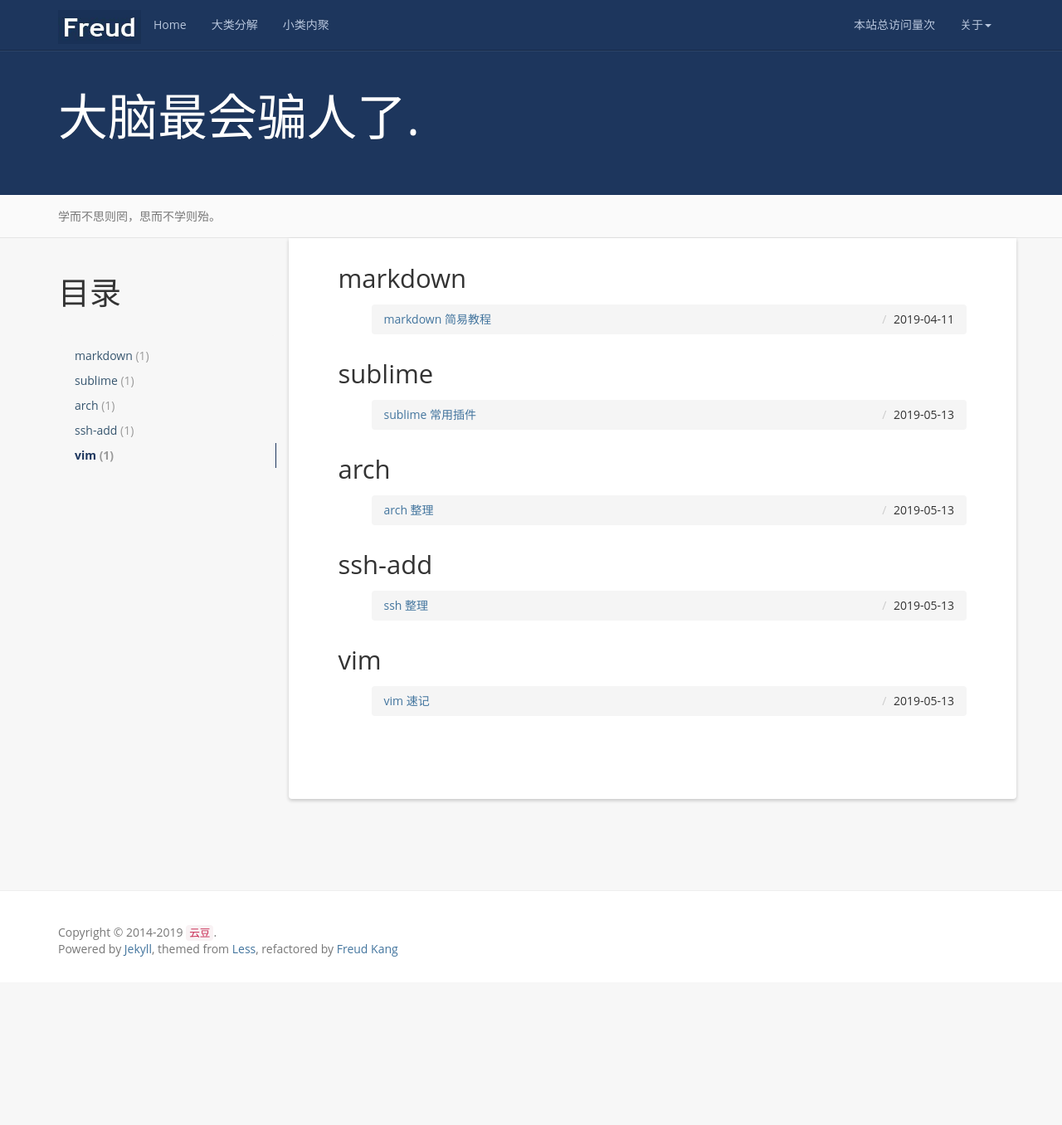
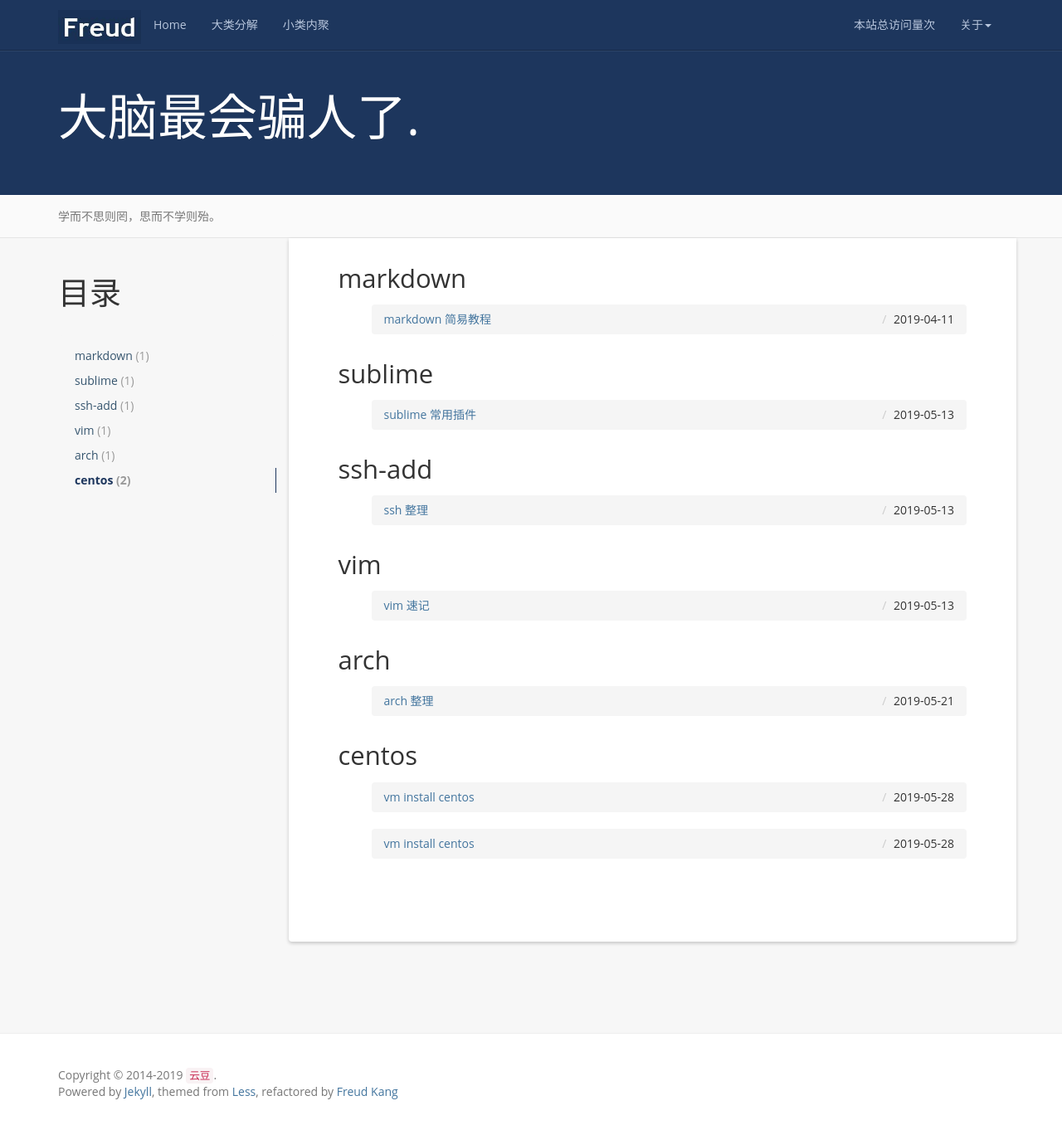
Before and after one commit to playbeans/blog, a Jekyll site: the page built from tag/index.html, in a window 1280 px wide and 1356 px high. Shown: the whole window at 83% size. Built offline with Jekyll 4.4.1, drawn with Linux system fonts in a browser that asks for light colours; nearby versions of some CDN libraries; comment, search, counter and statistics services are not loaded; some of the changed lines change nothing that is shown.

Commit message:
add hadoop

````diff
--- a/_posts/2019-05-21-linux-arch.md
+++ b/_posts/2019-05-21-linux-arch.md
@@ -1,7 +1,7 @@
 ---
 layout: post
 title:  "arch 整理"
-date:   2019-05-13 09:31:01 +0800
+date:   2019-05-21 09:31:01 +0800
 categories: linux
 tag: arch
 ---
--- /dev/null
+++ b/_posts/2019-05-28-centos-install.md
@@ -0,0 +1,96 @@
+---
+layout: post
+title:  "vm install centos"
+date:   2019-05-28 09:31:01 +0800
+categories: linux
+tag: centos
+---
+
+* content
+{:toc}
+
+#### 安装vmware 14
+不说了
+#### 安装centos6.5
+下载地址1：http://mirrors.aliyun.com/centos/
+
+下载地址2：http://mirrors.163.com/centos/
+具体安装方法也不说了
+#### 配置静态ip
+1.1 vi /etc/sysconfig/network-scripts/ifcfg-eth0 把现有的的key修改成如下（7的默认网卡名称好像变了）,硬件地址和uuid地址注释掉，因为复制虚拟机的时候会自动生成一个新的。
+```
+ONBOOT=yes
+BOOTPROTO=static
+#HWADDR=xxxxxxxxxxx
+#UUID=xxxxxxxxxxx
+```
+1.2 在/etc/sysconfig/network-scripts/ifcfg-eth0 添加如下代码,
+```
+IPADDR="192.168.159.100"
+GATEWAY="192.168.159.2"
+NETMASK="255.255.255.0"
+DNS1=8.8.8.8
+BROADCAST="192.168.159.255"
+```
+> 注意159不是照搬，查看VMnet8的局域网地址，设置正确的数值
+> GATEWAY的地址后一位不是1就是2，刚开始写的1，后来ping不通，我又另起一个配置动态ip的虚拟机查看出来的
+
+1.3 重启网络,执行如下命令
+```
+service network restart
+```
+
+#### 禁用iptables
+```
+关闭iptables
+service iptables stop
+永久关闭防火墙
+chkconfig iptables off
+```
+#### 禁用selinux
+```
+vi /etc/selinux/config
+将SELINUX=enforcing改为SELINUX=disabled，然后执行reboot
+```
+
+#### 删除/etc/udev/rules.d/70-persistent-net.rules 创建快照之前删除一次
+```
+rm -fr  /etc/udev/rules.d/70-persistent-net.rules
+```
+
+>做完上述操作，一个裸的基本镜像就好了，在虚拟中直接进行克隆就可以快速扩展了,如果在这个基本的虚拟机上有改动，每次改动之后都要操作删除。
+
+----
+#### 用虚拟机进行克隆
+1 设置静态ip（以复制三台机器为例子）
+```
+/etc/sysconfig/network-scripts/ifcfg-eth0
+把192.168.159.100变成
+192.168.159.101，
+192.168.159.201，
+192.168.159.202，
+```
+2 设置本机host
+```
+vi /etc/sysconfig/network
+ip为192.168.159.101的机器，设置hostname=nodea1
+ip为192.168.159.201的机器，设置hostname=nodeb1
+ip为192.168.159.201的机器，设置hostname=nodeb2
+```
+3 设置域名解析
+vi /etc/hosts
+```
+192.168.159.101 nodea1
+192.168.159.201 nodeb1
+192.168.159.202 nodeb2
+```
+4 重新启动
+```
+reboot
+```
+5 测试
+```
+ping nodea1
+ping nodeb1
+ping nodeb2
+```
--- /dev/null
+++ b/_posts/2019-05-30-hadoop.md
@@ -0,0 +1,12 @@
+---
+layout: post
+title:  "vm install centos"
+date:   2019-05-28 09:31:01 +0800
+categories: linux
+tag: centos
+---
+
+* content
+{:toc}
+
+#### hadoop
````
Also changed, not shown: 1 other file.
